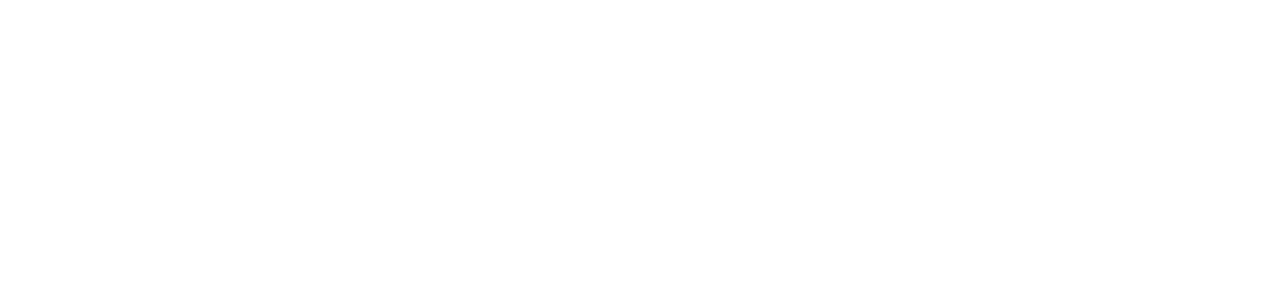
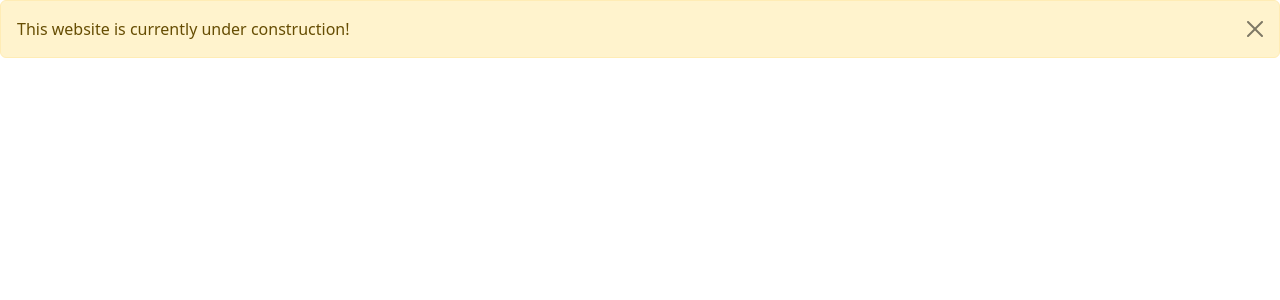
Before and after one commit to a-varigonda/Personal-Website, a React (Vite) app: page / in a window 1280 px wide. Shown: the top 300 px of the page. Built offline with nearby package versions, Linux system fonts and the light colour scheme.

Commit message:
alert implemented

```diff
--- a/package.json
+++ b/package.json
@@ -10,6 +10,7 @@
     "preview": "vite preview"
   },
   "dependencies": {
+    "bootstrap": "^5.2.3",
     "react": "^19.2.0",
     "react-dom": "^19.2.0"
   },
--- a/src/App.tsx
+++ b/src/App.tsx
@@ -1,5 +1,14 @@
+import { useState } from "react";
+import Alert from "./components/Alert";
+
 function App() {
-  return <></>;
+  const [alertVisible, setAlertVisible] = useState(true);
+
+  return (
+    <>
+      {alertVisible && <Alert onClick={() => setAlertVisible(!alertVisible)} />}
+    </>
+  );
 }
 
 export default App;
--- /dev/null
+++ b/src/components/Alert.tsx
@@ -0,0 +1,25 @@
+interface Props {
+  onClick: () => void;
+}
+
+function Alert({ onClick }: Props) {
+  return (
+    <>
+      <div
+        className="alert alert-warning alert-dismissible fade show"
+        role="alert"
+      >
+        This website is currently under construction!
+        <button
+          onClick={onClick}
+          type="button"
+          className="btn-close"
+          data-bs-dismiss="alert"
+          aria-label="Close"
+        ></button>
+      </div>
+    </>
+  );
+}
+
+export default Alert;
--- a/src/main.tsx
+++ b/src/main.tsx
@@ -1,6 +1,7 @@
 import { StrictMode } from "react";
 import { createRoot } from "react-dom/client";
 import App from "./App.tsx";
+import "bootstrap/dist/css/bootstrap.css";
 
 createRoot(document.getElementById("root")!).render(
   <StrictMode>
```
Also changed, not shown: 1 other file (tests, documents, lock files or other folders).
